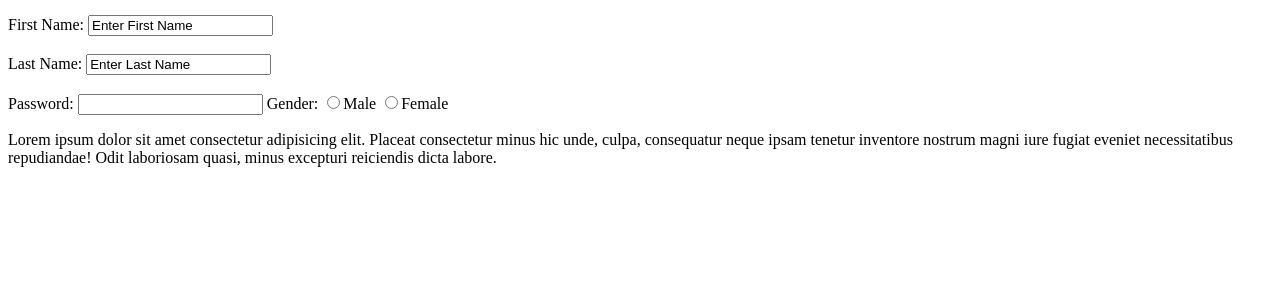
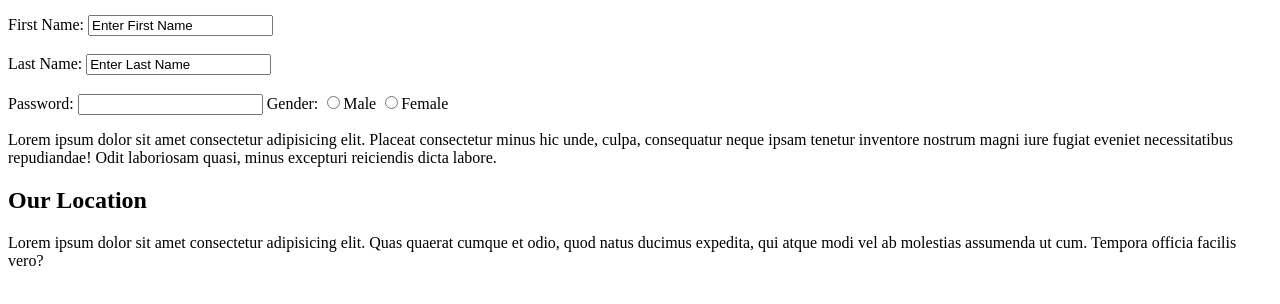
Before and after one commit to chikimzonline-art/git_classwork, a plain HTML site: page index.html in a window 1280 px wide. Shown: the part 104-408 px from the top of the page. Drawn offline with Linux system fonts and the light colour scheme.

Commit message:
add new content to homepage

```diff
--- a/index.html
+++ b/index.html
@@ -28,6 +28,8 @@
 
     </form>
     <p>Lorem ipsum dolor sit amet consectetur adipisicing elit. Placeat consectetur minus hic unde, culpa, consequatur neque ipsam tenetur inventore nostrum magni iure fugiat eveniet necessitatibus repudiandae! Odit laboriosam quasi, minus excepturi reiciendis dicta labore.</p>
+    <h2>Our Location</h2>
+    <p>Lorem ipsum dolor sit amet consectetur adipisicing elit. Quas quaerat cumque et odio, quod natus ducimus expedita, qui atque modi vel ab molestias assumenda ut cum. Tempora officia facilis vero?</p>
 
 </body>
 </html>
```
